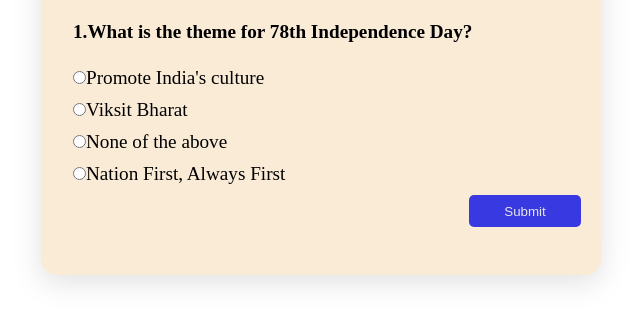
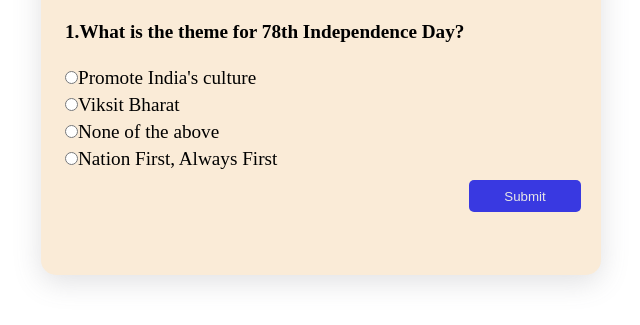
Before and after one commit to Md-Shamsuzzaman/Quiz-Project, a plain HTML site: page index.html in a window 1280 px wide. Shown: the part 309-634 px from the top of the page, without its empty margins (319-959 px from the left). Drawn offline with Linux system fonts and the light colour scheme.

Commit message:
Update style.css

```diff
--- a/style.css
+++ b/style.css
@@ -19,7 +19,7 @@ body {
 
     height: 23rem;
     width: 35rem;
-    gap: 9px;
+    gap: 5px;
     font-size: larger;
     border-radius: 15px;
     background-color: #FAEBD7;
@@ -33,7 +33,7 @@ body {
 }
 
 .content {
-    margin-left: 2rem;
+    margin-left: 1.5rem;
     margin-top: 1.5rem;
 }
 
@@ -41,7 +41,7 @@ body {
     margin-top: 1.5rem;
     display: flex;
     flex-direction: column;
-    gap: 10px;
+    gap: 5px;
 
 }
 
```
